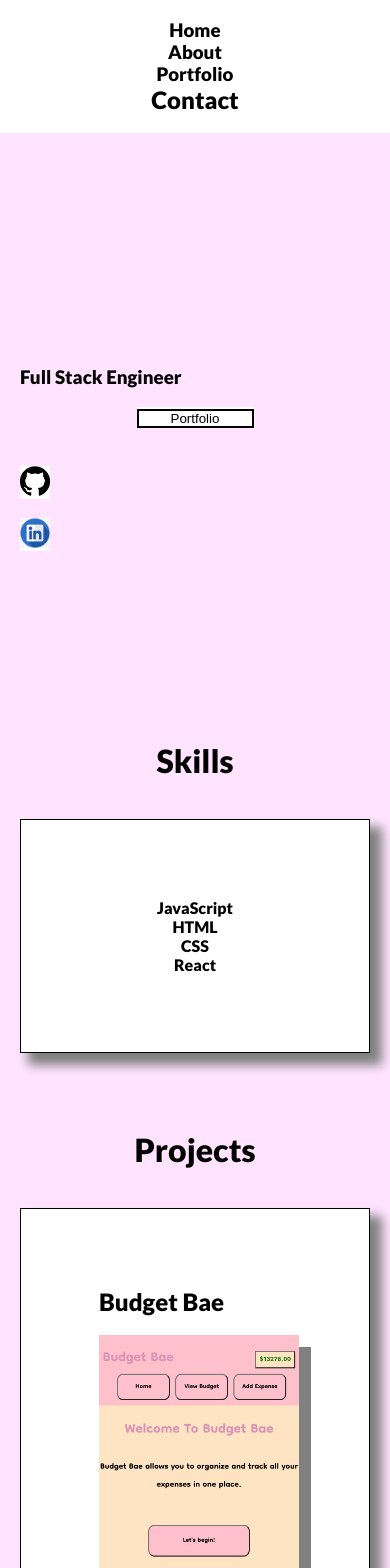
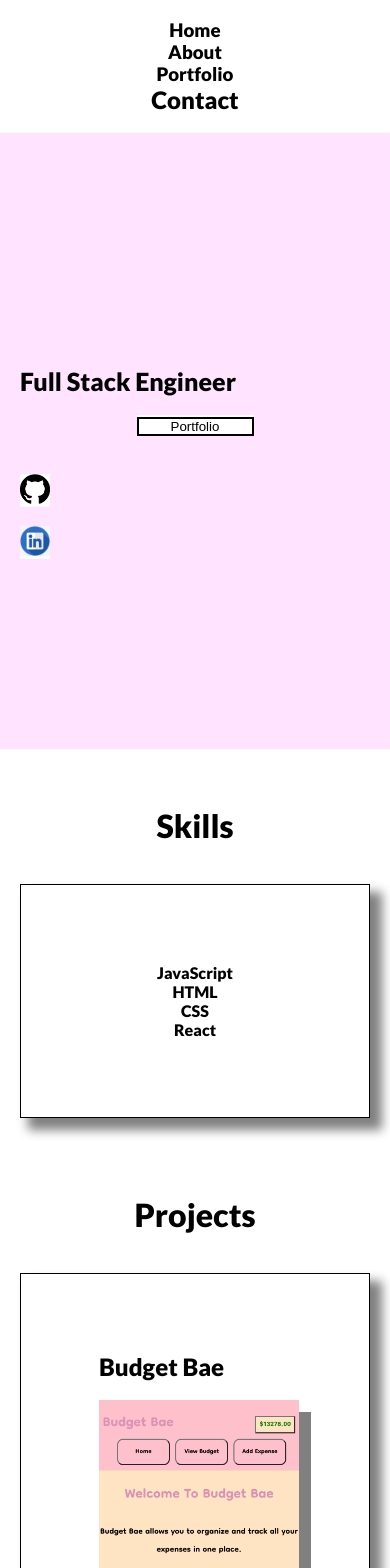
Before and after one commit to TaylorWill94/taylor-will-portfolio, a React (Create React App) app: page / in a window 390 px wide. Shown: the top 1568 px of the page. Built offline with nearby package versions, Linux system fonts and the light colour scheme.

Commit message:
Mobile view CSS updates

```diff
--- a/src/App.css
+++ b/src/App.css
@@ -63,7 +63,7 @@
     margin-left: 20px;
     font-size: 50px;
     background-color: rgb(255, 227, 255);
-    -webkit-animation: fadein 10s;
+    -webkit-animation: fadein 5s;
   }
 
   @keyframes fadein {
@@ -78,6 +78,7 @@
   .home-title {
     text-align: left;
     margin-left: 20px;
+    font-size: 25px;
     background-color: rgb(255, 227, 255);
   }
 
@@ -133,7 +134,7 @@
   }
 
   .skills-header {
-    background-color: rgb(255, 227, 255);
+    background-color: rgb(255, 255, 255);
   }
 
   .skills {
@@ -145,7 +146,7 @@
   }
 
   .project-header {
-    background-color: rgb(255, 227, 255);
+    background-color: rgb(255, 255, 255);
   }
 
   .budget-bae-header {
--- a/src/components/Home.js
+++ b/src/components/Home.js
@@ -43,6 +43,10 @@ function Home() {
       <br />
       <br />
       <br />
+      <div>
+        <br />
+        <br />
+        <br />
       <h1 className="skills-header">Skills</h1>
       <br />
       <article className="skills">
@@ -80,6 +84,9 @@ function Home() {
           of your finances.
         </h5>
       </article>
+      </div>
+      <br />
+      <br />
     </div>
   );
 }
```
